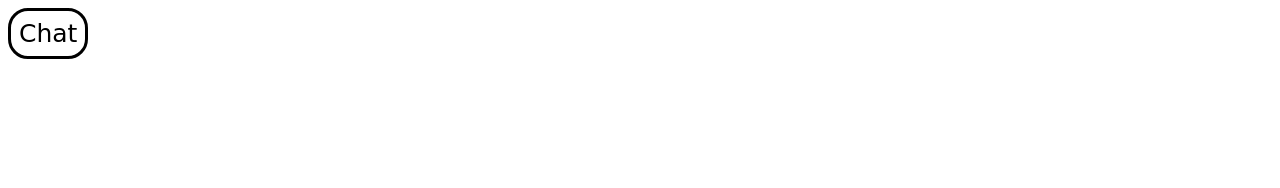
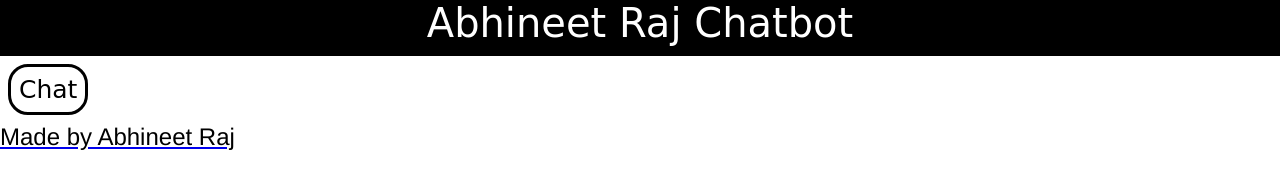
Before and after one commit to abhineetraj1/chatbot, a plain HTML site: page index.html in a window 1280 px wide. Drawn offline with Linux system fonts and the light colour scheme.

Commit message:
Add files via upload
Bug fixed

```diff
--- a/index.html
+++ b/index.html
@@ -29,11 +29,12 @@
 
 <!-- container element for chat window -->
 <!--<div id="chat"></div>-->
+<header>Abhineet Raj Chatbot</header>
 <button onclick="start_the_service()" id="mn-btn">Chat</button>
 <style type="text/css">
   #chat{
     position: absolute;
-    top: 7vh;
+    top: 20vh;
     left: 2vh;
     border: solid;
     border-radius: 15px;
@@ -57,4 +58,5 @@ function start_the_service() {
     document.body.appendChild(t2);
 }
 </script>
+<a href="https://github.com/abhineetraj1"><footer>Made by Abhineet Raj</footer></a>
 </body>
--- a/style/button.css
+++ b/style/button.css
@@ -7,3 +7,17 @@
   padding: 1vh;
   margin: 1vh;
 }
+footer{
+  font-size: 3vh;
+  color: black;
+}
+header{
+  text-align: center;
+  background: black;
+  font-family: cursive;
+  font-size: 5vh;
+  color: white;
+  padding: 1h;
+  height: 7vh;
+  margin: 0vh;
+}
```
Also changed, not shown: 1 other file.
